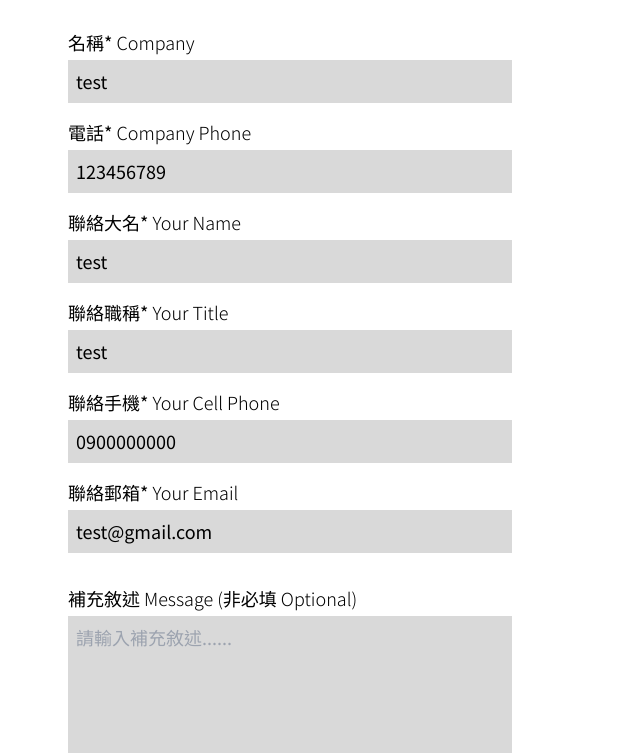
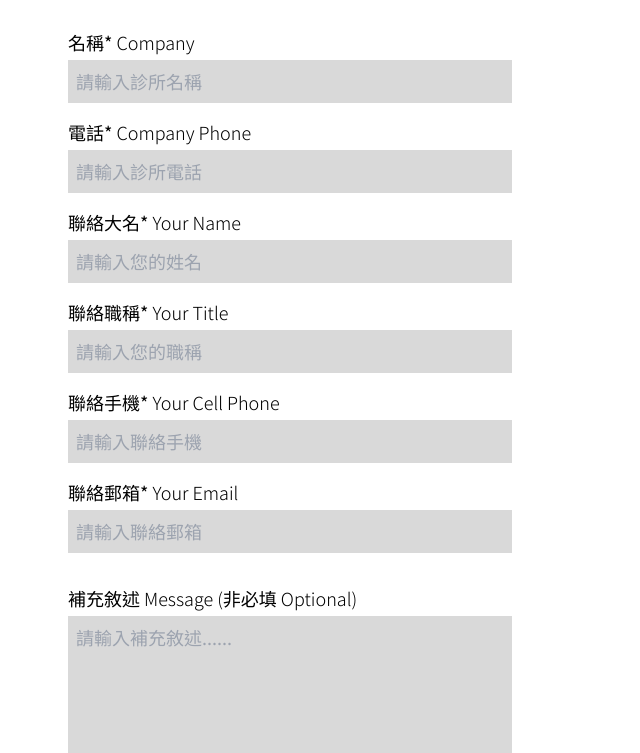
Before and after one commit to ufo060204/form_t, a website: page index.html in a window 1280 px wide. Shown: the part 550-1303 px from the top of the page, without its empty margins (0-640 px from the left). Drawn offline with nearby package versions, Linux system fonts and the light colour scheme.

```diff
--- a/index.html
+++ b/index.html
@@ -121,37 +121,37 @@
               <label class="contact__label--text" for="contact_company">名稱*<span
                   class="ml-1 font-light">Company</span></label>
               <input class="contact__input--text" type="text" id="contact_company" name="contact_company"
-                placeholder="請輸入診所名稱" value="test">
+                placeholder="請輸入診所名稱" value="">
             </div>
             <div class="text-lg">
               <label class="contact__label--text" for="contact_company_phone">電話*<span class="ml-1 font-light">Company
                   Phone</span></label>
               <input class="contact__input--text" type="tel" id="contact_company_phone" name="contact_company_phone"
-                placeholder="請輸入診所電話" inputmode="tel" value="123456789">
+                placeholder="請輸入診所電話" inputmode="tel" value="">
             </div>
             <div class="text-lg">
               <label class="contact__label--text" for="contact_your_name">聯絡大名*<span class="ml-1 font-light">Your
                   Name</span></label>
               <input class="contact__input--text" type="text" id="contact_your_name" name="contact_your_name"
-                placeholder="請輸入您的姓名" value="test">
+                placeholder="請輸入您的姓名" value="">
             </div>
             <div class="text-lg">
               <label class="contact__label--text" for="contact_your_title">聯絡職稱*<span class="ml-1 font-light">Your
                   Title</span></label>
               <input class="contact__input--text" type="text" id="contact_your_title" name="contact_your_title"
-                placeholder="請輸入您的職稱" value="test">
+                placeholder="請輸入您的職稱" value="">
             </div>
             <div class="text-lg">
               <label class="contact__label--text" for="contact_your_cellPhone">聯絡手機*<span class="ml-1 font-light">Your
                   Cell Phone</span></label>
               <input class="contact__input--text" type="tel" id="contact_your_cellPhone" name="contact_your_cellPhone"
-                placeholder="請輸入聯絡手機" inputmode="tel" value="0900000000">
+                placeholder="請輸入聯絡手機" inputmode="tel" value="">
             </div>
             <div class="text-lg">
               <label class="contact__label--text" for="contact_your_email">聯絡郵箱*<span class="ml-1 font-light">Your
                   Email</span></label>
               <input class="contact__input--text" type="email" id="contact_your_email" name="contact_your_email"
-                placeholder="請輸入聯絡郵箱" inputmode="email" value="test@gmail.com">
+                placeholder="請輸入聯絡郵箱" inputmode="email" value="">
             </div>
           </div>
           <div class="text-lg">
--- a/tpl/css/new_contact.css
+++ b/tpl/css/new_contact.css
@@ -128,8 +128,12 @@
     transition: opacity 0.3s ease-in-out;
   } */
 
+
+}
 /* 表單錯誤提示樣式 */
-
+.input-error + .error-container {
+  @apply flex items-center mt-2 text-sm;
+  }
 .checkbox-group + .error-container {
   @apply w-full lg:w-[80%] pt-2;
   /* border-top: 1px solid #c0c0c0; */
@@ -173,7 +177,3 @@
   /* outline: 2px solid #e91429;
   box-shadow: 0 0 0 2px rgba(233, 20, 41, 0.3); */
 }
-}
-.input-error + .error-container {
-    @apply flex items-center mt-2 text-sm;
-  }
```
Also changed, not shown: tpl/index.html (+6 -6 lines), tpl_c/index.html (+6 -6 lines), tpl_c/css/all.css, 1 other file. Lines whose indentation alone changed are shown as unchanged.
